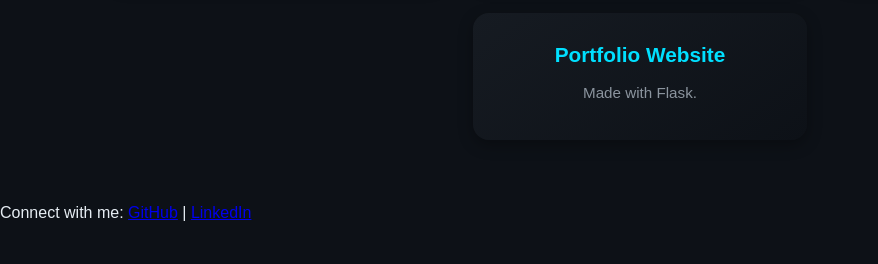
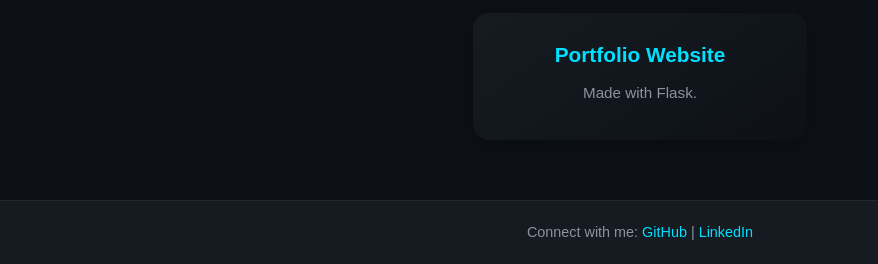
Before and after one commit to bloodxsr/PORTFOLIO-2, a Flask app: page / in a window 1280 px wide. Shown: the part 866-1130 px from the top of the page, without its empty margins (0-878 px from the left). Before the commit the page ends 1087 px from the top, so only its background shows below. Run offline with Flask 3, Linux system fonts and the light colour scheme.

Commit message:
Add Flask routes for portfolio website

```diff
--- a/requirements.txt
+++ b/requirements.txt
@@ -7,3 +7,4 @@ itsdangerous==2.2.0
 Jinja2==3.1.6
 MarkupSafe==3.0.3
 Werkzeug==3.1.3
+gunicorn==23.0.0
--- a/static/css/header.css
+++ b/static/css/header.css
@@ -69,3 +69,22 @@ nav a:hover::after {
     width: 100%;
     box-shadow: 0 0 4px var(--accent), 0 0 8px var(--accent-hover);
 }
+
+/* ===== Footer ===== */
+footer {
+    background: var(--card-bg);
+    color: var(--subtext);
+    text-align: center;
+    padding: 20px 0;
+    border-top: 1px solid rgba(255,255,255,0.05);
+    font-size: 0.9rem;
+}
+
+footer a {
+    color: var(--accent);
+    text-decoration: none;
+}
+
+footer a:hover {
+    text-decoration: underline;
+}
```
